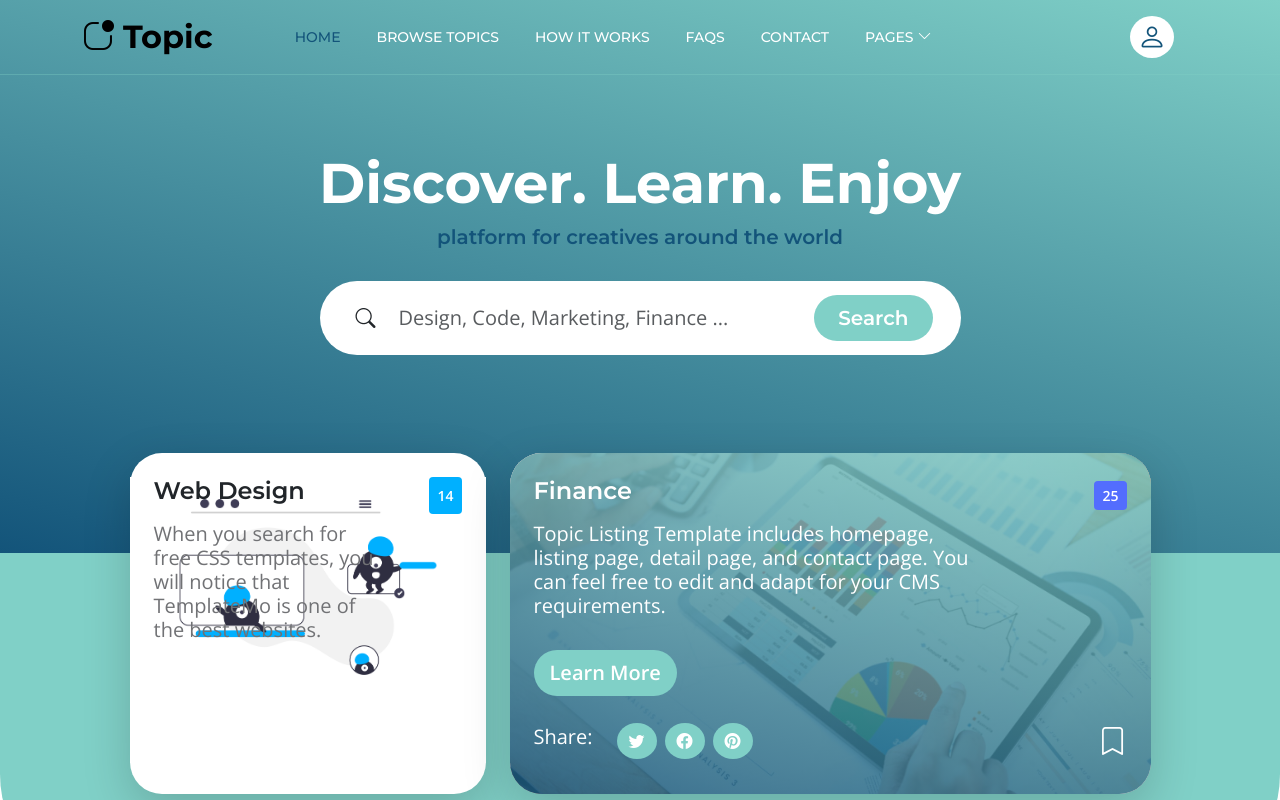
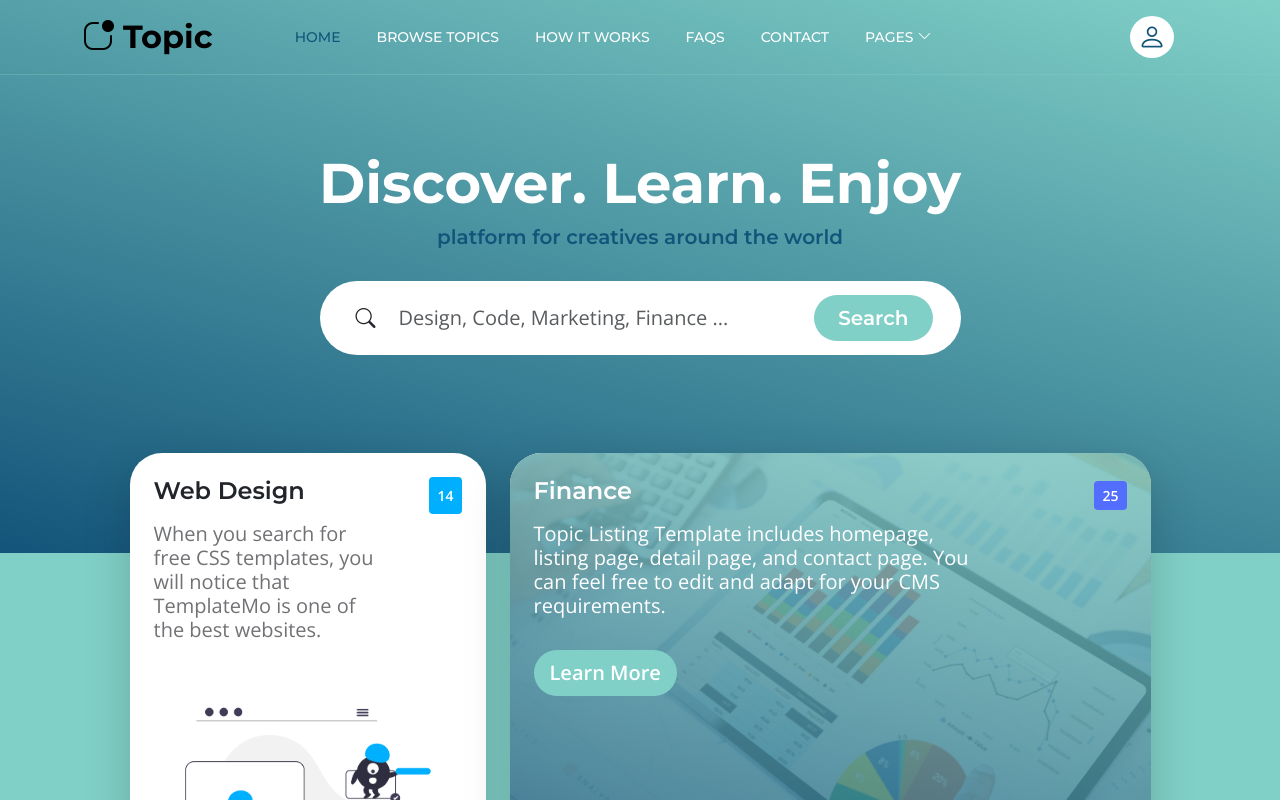
Before and after one commit to Khairulla-FrontEnd/Topic, an Angular app: page / in a window 1280 px wide. Shown: the top 800 px of the page. Built offline with nearby package versions, Linux system fonts and the light colour scheme.

Commit message:
second-commit

```diff
--- a/src/app/section2/section2.component.html
+++ b/src/app/section2/section2.component.html
@@ -13,7 +13,7 @@
                             </div>
                             <h5 class="card-text fw-normal w-75">When you search for free CSS templates, you will notice that TemplateMo is one of the best websites.</h5>
                         </div>
-                        <img ngSrc="./images/topics/undraw_Remote_design_team_re_urdx.png" alt="card-img1" class="card-img-bottom my-4 object-fit-cover" style="height:220px;" priority fill>
+                        <img ngSrc="./images/topics/undraw_Remote_design_team_re_urdx.png" alt="card-img1" class="card-img-bottom position-relative my-4 object-fit-cover" style="height:220px;" priority fill>
                     </div>
                 </a>
             </div>
```
